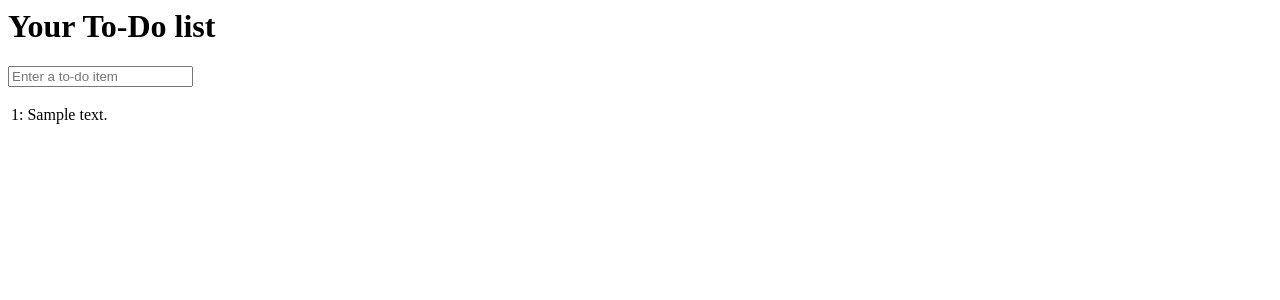
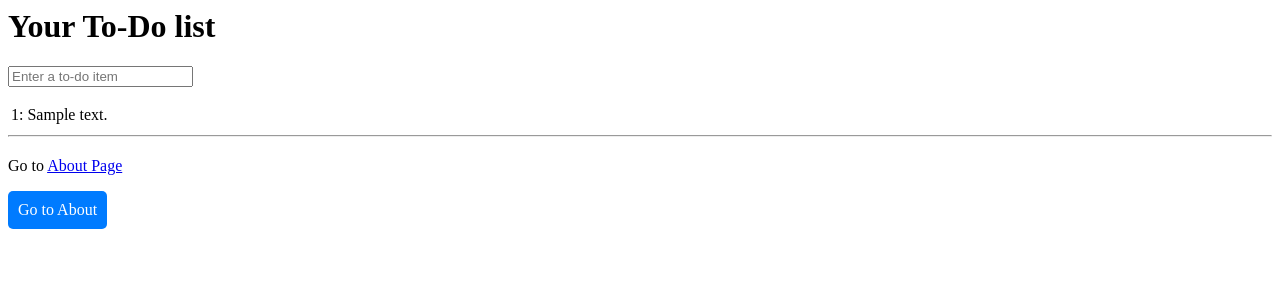
Before and after one commit to estchiwin777/goat, a Django app: page / in a window 1280 px wide. Shown: the top 300 px of the page. Run offline with Django 4.2, Linux system fonts and the light colour scheme; tables that the repository leaves empty hold one stand-in row (values such as "Sample post").

Commit message:
add about page

```diff
--- a/mysite/lists/templates/home.html
+++ b/mysite/lists/templates/home.html
@@ -4,14 +4,25 @@
   </head>
   <body>
     <h1>Your To-Do list</h1>
+
     <form method="POST">
       <input name="item_text" id="id_new_item" placeholder="Enter a to-do item" />
       {% csrf_token %}
     </form>
+
     <table id="id_list_table">
       {% for item in items %}
         <tr><td>{{ forloop.counter }}: {{ item.text }}</td></tr>
       {% endfor %}
     </table>
+
+    <hr> <div style="margin-top: 20px;">
+        <p>Go to <a href="{% url 'about' %}"> About Page</a></p>
+
+        <a href="{% url 'about' %}" style="padding: 10px; background-color: #007bff; color: white; text-decoration: none; border-radius: 5px; display: inline-block;">
+            Go to About
+        </a>
+    </div>
+
   </body>
 </html>
```
